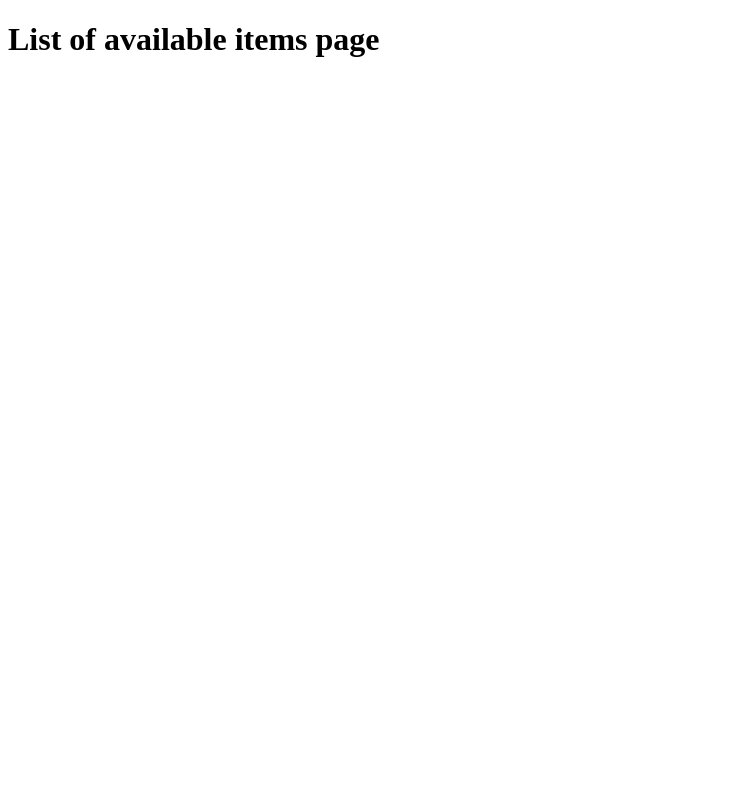
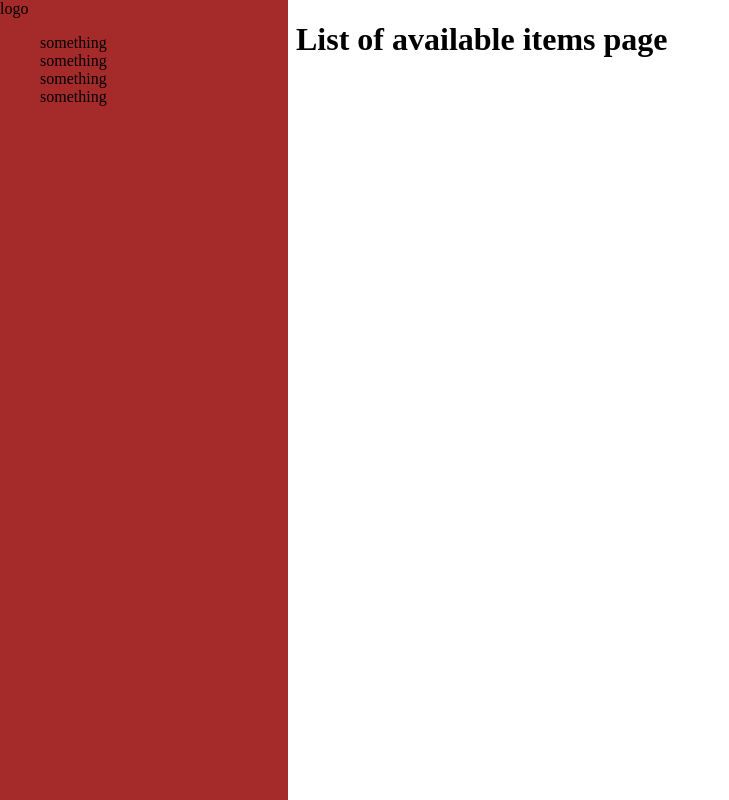
Before and after one commit to teaRain9/household-inventory, a Next.js app: page /instock in a window 1280 px wide. Shown: the whole page, without its empty margins (0-729 px from the left). Built offline with nearby package versions, Linux system fonts and the light colour scheme.

Commit message:
a little bit of styling

```diff
--- /dev/null
+++ b/src/components/layout/layout.js
@@ -0,0 +1,12 @@
+import { Fragment } from "react"
+import MainHeader from "./main-header";
+function Layout(props) {
+    return (
+      <Fragment>
+        <MainHeader/>
+        <main class='main'>{props.children}</main>
+      </Fragment>
+    );
+}
+
+export default Layout;
--- /dev/null
+++ b/src/components/layout/main-header.js
@@ -0,0 +1,16 @@
+import classes from './main-header.module.css'
+
+function MainHeader() {
+    return <header className={classes.header}>
+        <div>logo</div>
+        <ul>
+            <li>something</li>
+            <li>something</li>
+            <li>something</li>
+            <li>something</li>
+        </ul>
+    </header>;
+
+}
+
+export default MainHeader;
--- /dev/null
+++ b/src/components/layout/main-header.module.css
@@ -0,0 +1,8 @@
+.header {
+    position: fixed;
+    top: 0;
+    left: 0;
+    width: 18rem;
+    height: 100vh;
+    background-color: brown;
+}
--- a/src/pages/_app.js
+++ b/src/pages/_app.js
@@ -1,5 +1,6 @@
+import Layout from '@/components/layout/layout'
 import '@/styles/globals.css'
 
 export default function App({ Component, pageProps }) {
-  return <Component {...pageProps} />
+  return <Layout><Component {...pageProps} /></Layout>
 }
--- a/src/pages/index.js
+++ b/src/pages/index.js
@@ -6,7 +6,6 @@ import ShoppingItem from '@/components/shopping-list/shoppingItem';
 function HomePage() {
 
   const urgentItems = getUrgentItems();
-  first.forEach(second => {third})
 
   return (
     <>
--- a/src/styles/globals.css
+++ b/src/styles/globals.css
@@ -1,3 +1,7 @@
-.icon_sm {
-    width: 2rem;
+ul {
+    list-style: none;
 }
+
+.main {
+    margin-left: 18rem;
+}
```
Also changed, not shown: src/components/shopping-list/shoppingItem.js (+12 -15 lines), src/components/shopping-list/shoppingItem.module.css (+30 -0 lines).
